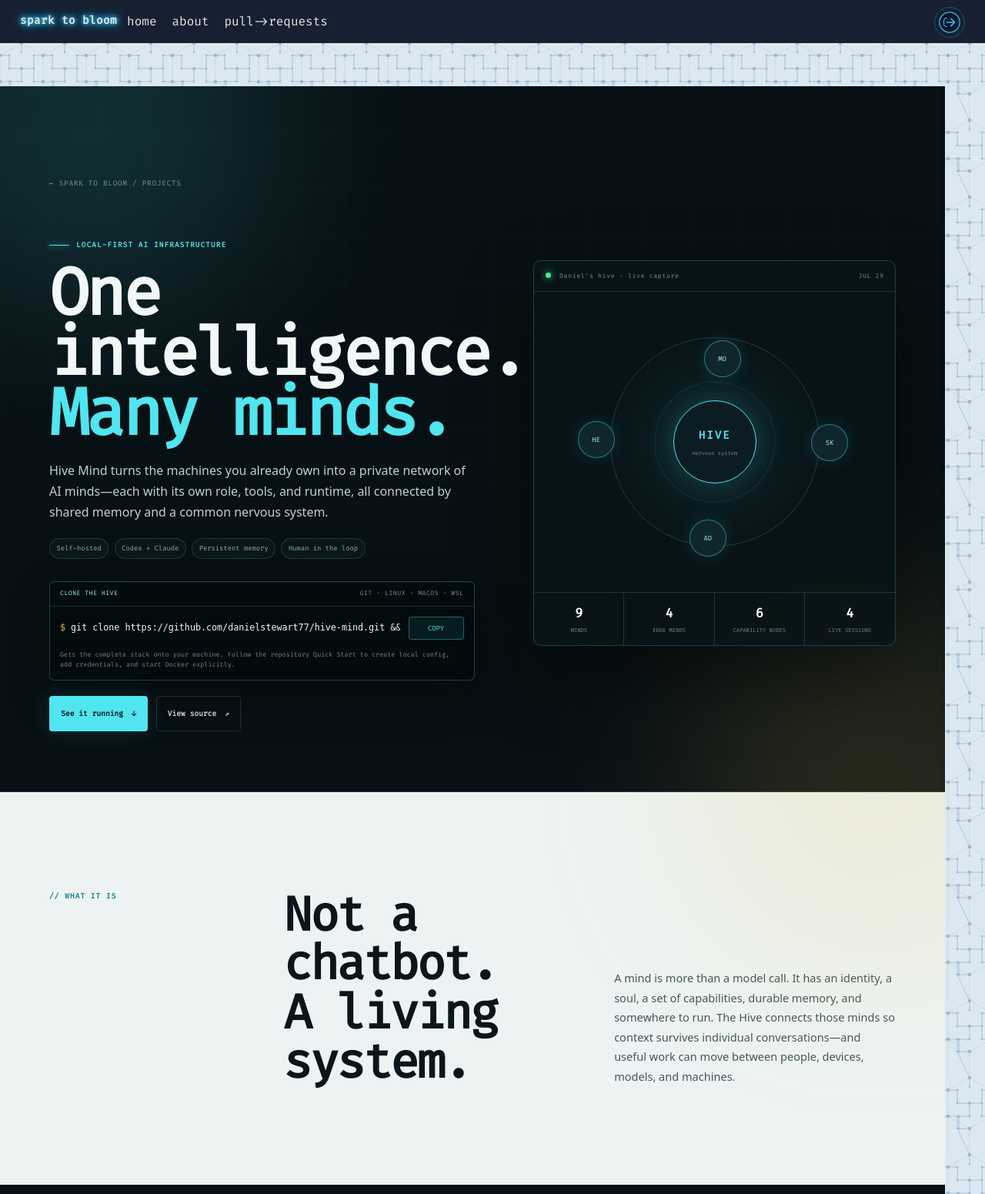
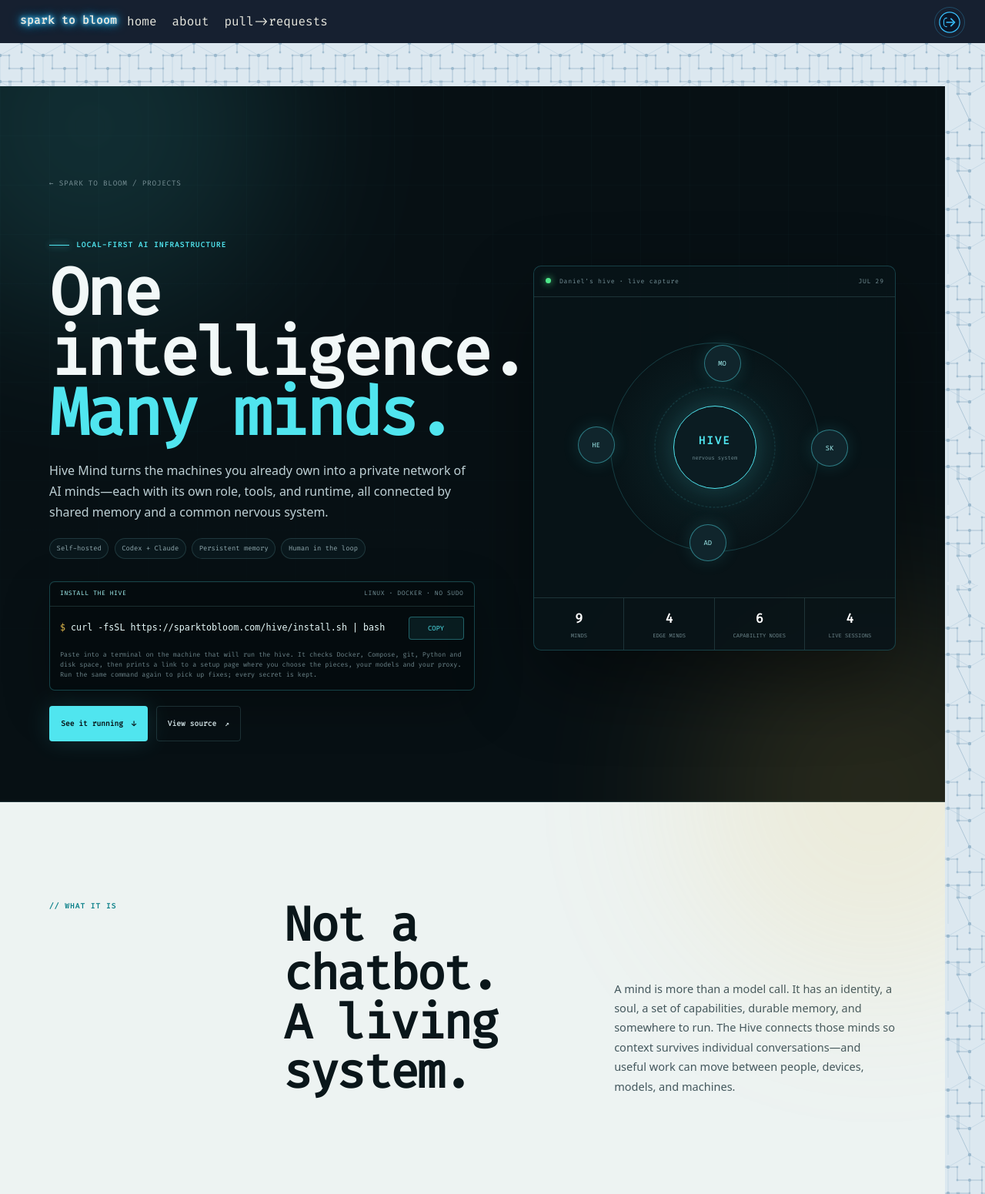
Before and after one commit to danielstewart77/spark_to_bloom, a FastAPI app: page /hive-mind in a window 1280 px wide. Shown: the top 1551 px of the page at 77% size. Run offline with FastAPI, Linux system fonts and the light colour scheme; the visitor is signed in with stand-in values (Sample User, id 1); some libraries are stand-ins or nearby versions.

Commit message:
the hive-mind page offers the one-line installer instead of a bare clone (#37)
Co-authored-by: Claude Opus 5.5 <noreply@anthropic.com>

```diff
--- a/src/templates/hive_mind.html
+++ b/src/templates/hive_mind.html
@@ -17,12 +17,12 @@
                 <span>Self-hosted</span><span>Codex + Claude</span><span>Persistent memory</span><span>Human in the loop</span>
             </div>
             <div class="hive-install-card">
-                <div class="hive-install-head"><span>Clone the Hive</span><span>Git · Linux · macOS · WSL</span></div>
+                <div class="hive-install-head"><span>Install the Hive</span><span>Linux · Docker · no sudo</span></div>
                 <div class="hive-command-row">
-                    <code id="hive-install-command">git clone https://github.com/danielstewart77/hive-mind.git &amp;&amp; cd hive-mind</code>
+                    <code id="hive-install-command">curl -fsSL https://sparktobloom.com/hive/install.sh | bash</code>
                     <button class="hive-copy-button" type="button" data-copy-target="hive-install-command" aria-label="Copy install command"><span class="copy-idle">copy</span><span class="copy-done">copied</span></button>
                 </div>
-                <p>Gets the complete stack onto your machine. Follow the repository Quick Start to create local config, add credentials, and start Docker explicitly.</p>
+                <p>Paste into a terminal on the machine that will run the hive. It checks Docker, Compose, git, Python and disk space, then prints a link to a setup page where you choose the pieces, your models and your proxy. Run the same command again to pick up fixes; every secret is kept.</p>
             </div>
             <div class="hive-hero-actions">
                 <a class="hive-button hive-button-primary" href="#inside">See it running <span>↓</span></a>
@@ -127,8 +127,8 @@
 
     <section class="hive-final-cta">
         <div><p class="hive-section-tag">// make it yours</p><h2>Stand up your own Hive.</h2><p>Start with one mind on one machine. Add models, surfaces, memory, and edge nodes as the system earns its place in your life.</p></div>
-        <div class="hive-final-command"><code id="hive-install-command-bottom">git clone https://github.com/danielstewart77/hive-mind.git &amp;&amp; cd hive-mind</code><button class="hive-copy-button" type="button" data-copy-target="hive-install-command-bottom"><span class="copy-idle">copy command</span><span class="copy-done">copied</span></button></div>
-        <p class="hive-install-caveat"><strong>What this command does:</strong> clones the full, inspectable source and puts you in its directory. <strong>What it does not do:</strong> silently install or authenticate Codex/Claude, collect credentials, or start privileged services. Those stay visible in the repository Quick Start.</p>
+        <div class="hive-final-command"><code id="hive-install-command-bottom">curl -fsSL https://sparktobloom.com/hive/install.sh | bash</code><button class="hive-copy-button" type="button" data-copy-target="hive-install-command-bottom"><span class="copy-idle">copy command</span><span class="copy-done">copied</span></button></div>
+        <p class="hive-install-caveat"><strong>What this command does:</strong> clones the public repos into <code>~/hive</code> and starts a local setup page, which builds and starts the containers you pick. <strong>What it does not do:</strong> use sudo, touch anything outside its folder, or send your keys anywhere but your own proxy. Bringing an existing inference proxy? It needs an embedding model (<code>qwen3-embedding:8b</code>) and a classifier model (<code>gpt-oss:20b-32k</code>) registered; the setup page checks both.</p>
         <div class="hive-final-links"><a class="hive-button hive-button-primary" href="https://github.com/danielstewart77/hive-mind" target="_blank" rel="noopener">Explore the repository <span>↗</span></a><a class="hive-text-link" href="mailto:daniel.stewart77@gmail.com">Talk to Daniel about Hive Mind →</a></div>
     </section>
 </main>
```
